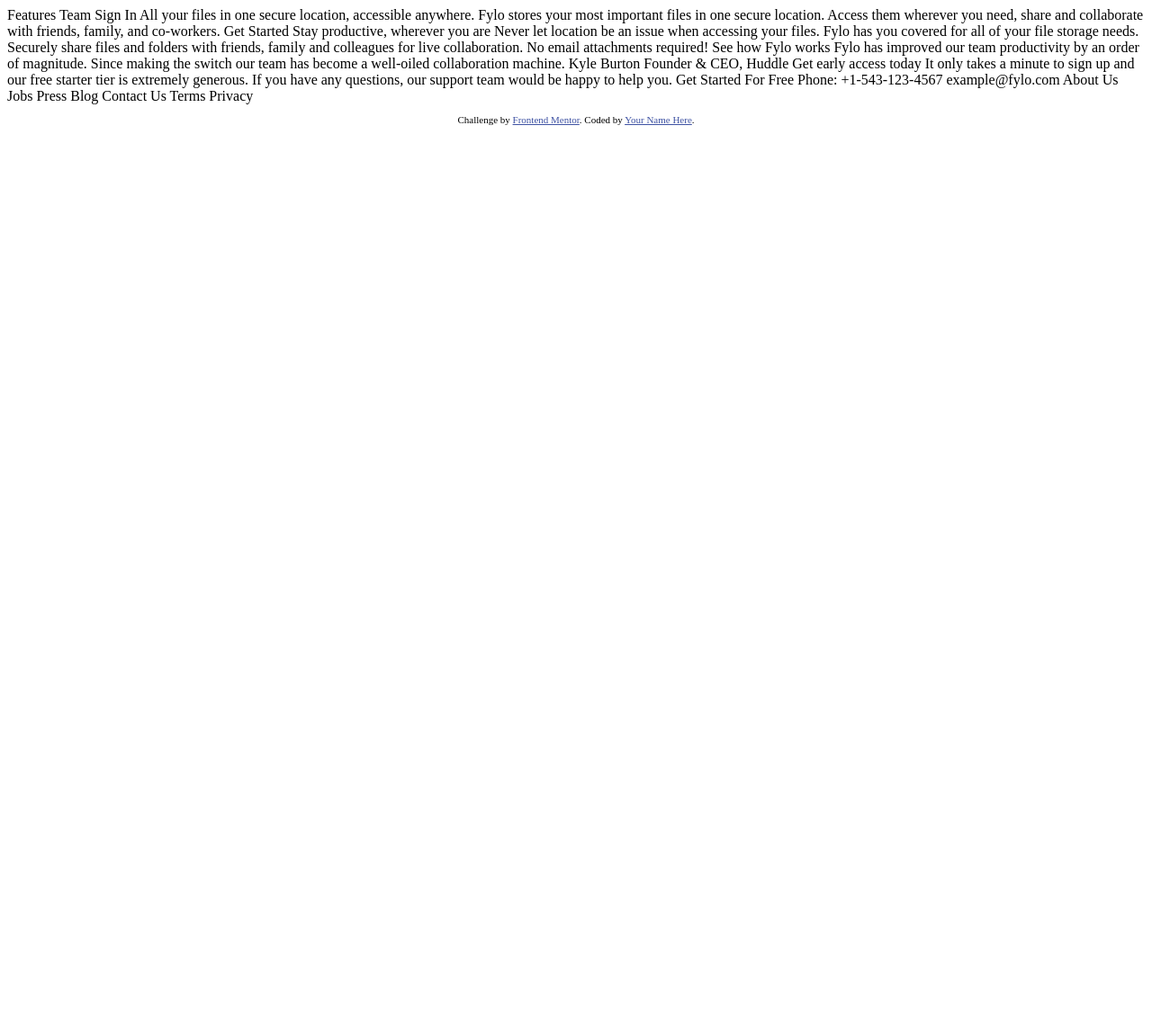
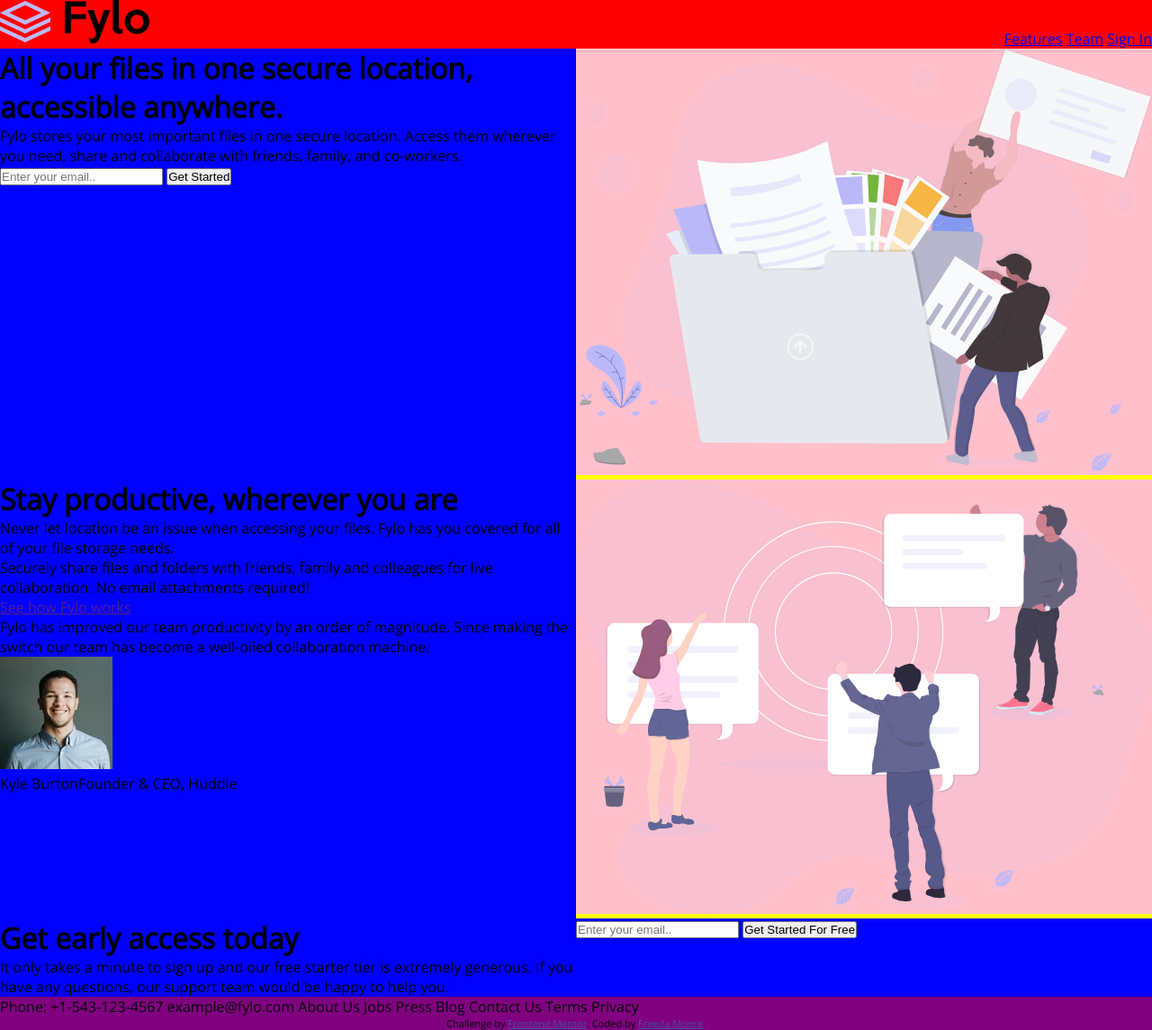
Before and after one commit to freedamoore/Fylo-Landing-Page, a website: page index.html in a window 1280 px wide. Shown: the whole page at 90% size. Before the commit the page ends 800 px from the top, so only its background shows below. Drawn offline with nearby package versions, Linux system fonts and the light colour scheme.

Commit message:
structured html content and set up sass

```diff
--- a/index.html
+++ b/index.html
@@ -1,56 +1,80 @@
 <!DOCTYPE html>
 <html lang="en">
+
 <head>
   <meta charset="UTF-8">
   <meta name="viewport" content="width=device-width, initial-scale=1.0"> <!-- displays site properly based on user's device -->
+  <link rel="icon" type="image/png" sizes="32x32" href="./images/favicon-32x32.png">
+  <!-- Google fonts -->
+  <link href="https://fonts.googleapis.com/css?family=Open+Sans|Raleway:400,700&display=swap" rel="stylesheet">
+  <link rel="stylesheet" href="css/style.css" />
+  <title>Frontend Mentor | Fylo landing page with two column layout</title>
+</head>
 
-  <link rel="icon" type="image/png" sizes="32x32" href="./images/favicon-32x32.png">
+<body class="container">
 
-  <title>Frontend Mentor | Fylo landing page with two column layout</title>
+  <header class="header">
+    <img src="images/logo.svg" class="header__image" alt="logo">
+    <nav class="header__nav">
+      <a class="header__link" href="#">Features</a>
+      <a class="header__link" href="#">Team</a>
+      <a class="header__link" href="#">Sign In</a>
+    </nav>
+  </header>
 
-  <!-- Feel free to remove these styles or customise in your own stylesheet 👍 -->
-  <style>
-    .attribution { font-size: 11px; text-align: center; }
-    .attribution a { color: hsl(228, 45%, 44%); }
-  </style>
-</head>
-<body>
-
-  Features
-  Team
-  Sign In
-
-  All your files in one secure location, accessible anywhere.
-
+  <div class="section section__txt">
+    <h1>All your files in one secure location, accessible anywhere.</h1>
+    <p>
       Fylo stores your most important files in one secure location.
       Access them wherever you need, share and collaborate with friends,
       family, and co-workers.
+    </p>
+    <form>
+      <input type="email" id="email" name="email" placeholder="Enter your email..">
+      <input type="submit" value="Get Started">
+    </form>
+  </div>
+  <div class="section section__img">
+    <img class="section__img--1" src="images/illustration-1.svg" alt="">
+  </div>
 
-  Get Started
-
-  Stay productive, wherever you are
-
+  <div class="section section__txt">
+    <h1>Stay productive, wherever you are</h1>
+    <p>
       Never let location be an issue when accessing your files. Fylo has you
       covered for all of your file storage needs.
-
+    </p>
+    <p>
       Securely share files and folders with friends, family and colleagues for
       live collaboration. No email attachments required!
-
-  See how Fylo works
-
+    </p>
+    <a href="">See how Fylo works</a>
+    <div class="card">
+      <p>
         Fylo has improved our team productivity by an order of magnitude. Since
         making the switch our team has become a well-oiled collaboration machine.
+      </p>
+      <img src="images/avatar-testimonial.jpg" alt="testimonial avatar">
+      <p><span>Kyle Burton</span><span>Founder & CEO, Huddle</span></p>
+    </div>
+  </div>
+  <div class="section section__img">
+    <img src="images/illustration-2.svg" alt="">
+  </div>
 
-  Kyle Burton
-  Founder & CEO, Huddle
+  <div class="section section__txt">
+    <h1>Get early access today</h1>
+    <p>It only takes a minute to sign up and our free starter tier is extremely generous.
+      If you have any questions, our support team would be happy to help you.</p>
+    </div>
+    <div class="section section__txt">
+    <form>
+      <input type="email" id="email" name="email" placeholder="Enter your email..">
+      <input type="submit" value="Get Started For Free">
+    </form>
+  </div>
 
-  Get early access today
-
-  It only takes a minute to sign up and our free starter tier is extremely generous.
-  If you have any questions, our support team would be happy to help you.
-
-  Get Started For Free
-
+  <footer class="footer">
     Phone: +1-543-123-4567
     example@fylo.com
 
@@ -62,12 +86,11 @@
     Contact Us
     Terms
     Privacy
-
-  <footer>
-    <p class="attribution">
+    <p class="footer__attribution">
       Challenge by <a href="https://www.frontendmentor.io?ref=challenge" target="_blank">Frontend Mentor</a>.
-      Coded by <a href="#">Your Name Here</a>.
+      Coded by <a href="#">Freeda Moore</a>.
     </p>
   </footer>
 </body>
+
 </html>
--- /dev/null
+++ b/sass/_base.scss
@@ -0,0 +1,17 @@
+*,
+*::after,
+*::before {
+  margin: 0;
+  padding: 0;
+  box-sizing: inherit;
+}
+
+body{
+  box-sizing: border-box;
+  font-family: $font-body;
+}
+
+.container{
+  display: grid;
+  grid-template-columns: repeat(2, 50%);
+}
--- /dev/null
+++ b/sass/_footer.scss
@@ -0,0 +1,15 @@
+.footer{
+  background-color: purple;
+  grid-column: span 2;
+
+  &__attribution {
+    font-size: 11px;
+    text-align: center;
+  }
+
+  &__attribution a {
+    color: hsl(228, 45%, 44%);
+  }
+
+
+}
--- /dev/null
+++ b/sass/_header.scss
@@ -0,0 +1,16 @@
+.header{
+  display: inline-block;
+  background-color: red;
+  grid-column: span 2;
+  display: flex;
+  justify-content: space-between;
+  align-items: baseline;
+
+  &__image{
+
+  }
+
+  &__nav{
+
+  }
+}
--- /dev/null
+++ b/sass/_sections.scss
@@ -0,0 +1,19 @@
+.section{
+  grid-column: span 1;
+
+  &__txt{
+    background-color: blue;
+  }
+
+  &__img{
+    background-color: yellow;
+  }
+
+  &__img img{
+    width: 100%;
+    object-fit: contain;
+    background-color: pink;
+  }
+
+
+}
--- /dev/null
+++ b/sass/_variables.scss
@@ -0,0 +1,15 @@
+//COLORS
+$color-primary-dark: hsl(243, 87%, 12%);
+$color-primary-light: hsl(238, 22%, 44%);
+
+$color-accent-blue: hsl(224, 93%, 58%);
+$color-accent-cyan: hsl(170, 45%, 43%);
+
+$color-neutral-light: hsl(240, 75%, 98%);
+$color-neutral-dark: hsl(0, 0%, 75%);
+
+//Typography
+$font-heading: 'Raleway', sans-serif;
+$font-body: 'Open Sans', sans-serif;
+$font-weight-normal: 400;
+$font-weight-bold: 700;
--- /dev/null
+++ b/sass/main.scss
@@ -0,0 +1,5 @@
+@import "variables";
+@import "base";
+@import "header";
+@import "sections";
+@import "footer";
```
Also changed, not shown: package.json (added, +23 -0 lines), css/style.css (added). Lines whose indentation alone changed are shown as unchanged.
